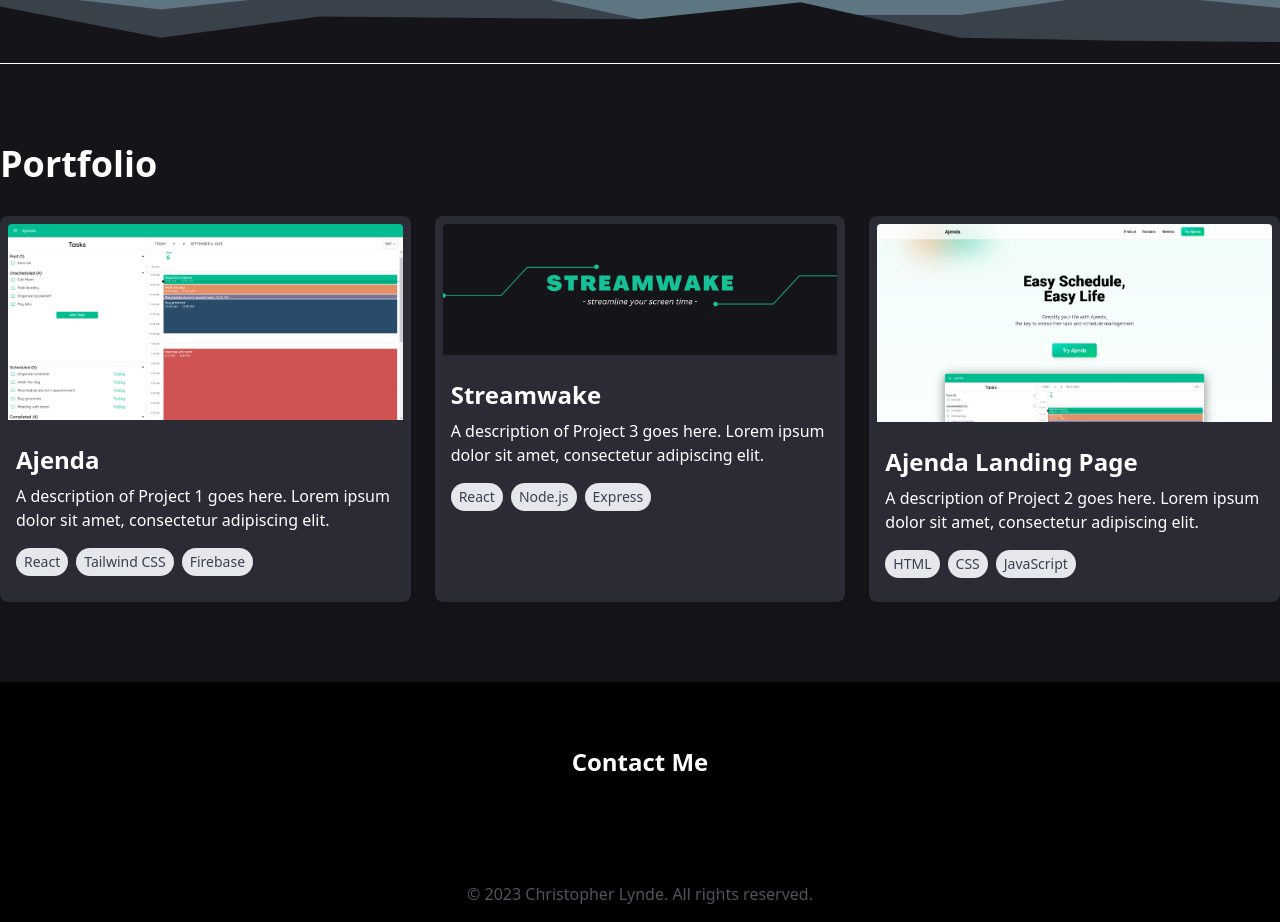
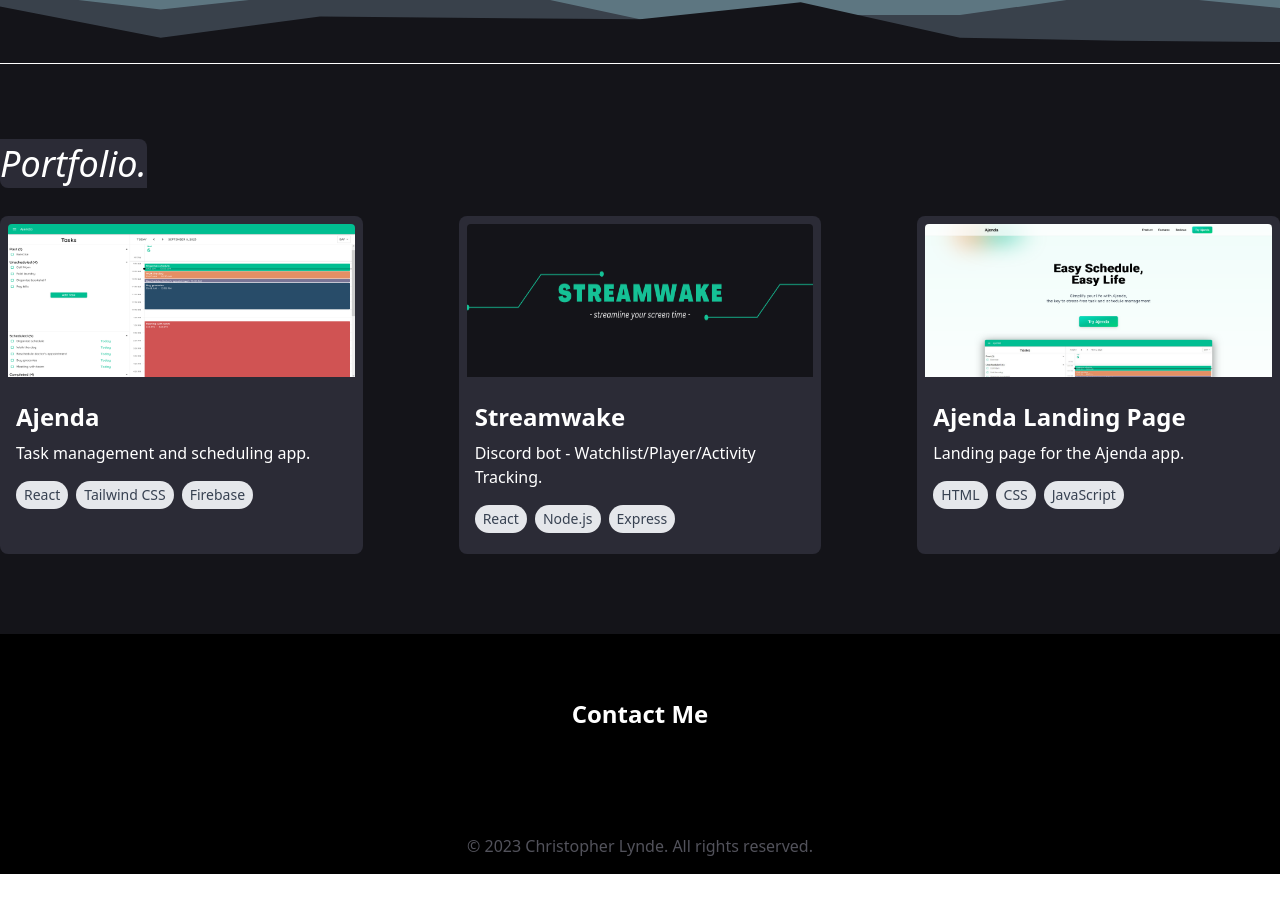
Before and after one commit to LyndeCS/portfolio-site, a React (Vite) app: page / in a window 1280 px wide. Shown: the part 2233-3155 px from the top of the page. After the commit the page ends 3107 px from the top, so only its background shows below. Built offline with nearby package versions, Linux system fonts and the light colour scheme.

Commit message:
Portfolio section style tweaks

```diff
--- a/src/components/Portfolio.jsx
+++ b/src/components/Portfolio.jsx
@@ -9,21 +9,21 @@ const Portfolio = () => {
     {
       id: 1,
       title: 'Ajenda',
-      description: 'A description of Project 1 goes here. Lorem ipsum dolor sit amet, consectetur adipiscing elit.',
+      description: 'Task management and scheduling app.',
       image: ajendaImg,
       tools: ['React', 'Tailwind CSS', 'Firebase'],
     },
         {
       id: 3,
       title: 'Streamwake',
-      description: 'A description of Project 3 goes here. Lorem ipsum dolor sit amet, consectetur adipiscing elit.',
+      description: 'Discord bot - Watchlist/Player/Activity Tracking.',
       image: streamwakeImg,
       tools: ['React', 'Node.js', 'Express'],
     },
     {
       id: 2,
       title: 'Ajenda Landing Page',
-      description: 'A description of Project 2 goes here. Lorem ipsum dolor sit amet, consectetur adipiscing elit.',
+      description: 'Landing page for the Ajenda app.',
       image: ajendaLandingImg,
       tools: ['HTML', 'CSS', 'JavaScript'],
     },
@@ -33,11 +33,11 @@ const Portfolio = () => {
   return (
     <section id="portfolio" className="bg-smoke-500 py-20">
       <div className="container mx-auto">
-        <h2 className="text-4xl font-bold text-white mb-8">Portfolio</h2>
-        <div className="grid grid-cols-1 sm:grid-cols-2 md:grid-cols-3 gap-6">
+        <h2 className="text-4xl text-white mb-8"><span className="italic bg-smoke-100 rounded-tr-lg rounded-bl-lg">Portfolio.</span></h2>
+        <div className="grid grid-cols-1 sm:grid-cols-2 md:grid-cols-3 gap-24">
           {portfolioItems.map((item) => (
-            <div key={item.id} className="bg-smoke-100 rounded-lg overflow-hidden shadow-md">
-              <img src={item.image} alt={item.title} className="aspect-auto overflow-hidden p-2 rounded-t-xl" />
+            <div key={item.id} className="bg-smoke-100 rounded-lg overflow-hidden">
+              <img src={item.image} alt={item.title} className="w-full h-1/2 object-fill overflow-hidden p-2 rounded-t-xl" />
               <div className="p-4 flex flex-col">
                 <h3 className="text-white text-2xl font-semibold mb-2">{item.title}</h3>
                 <p className="text-white mb-4">{item.description}</p>
```
